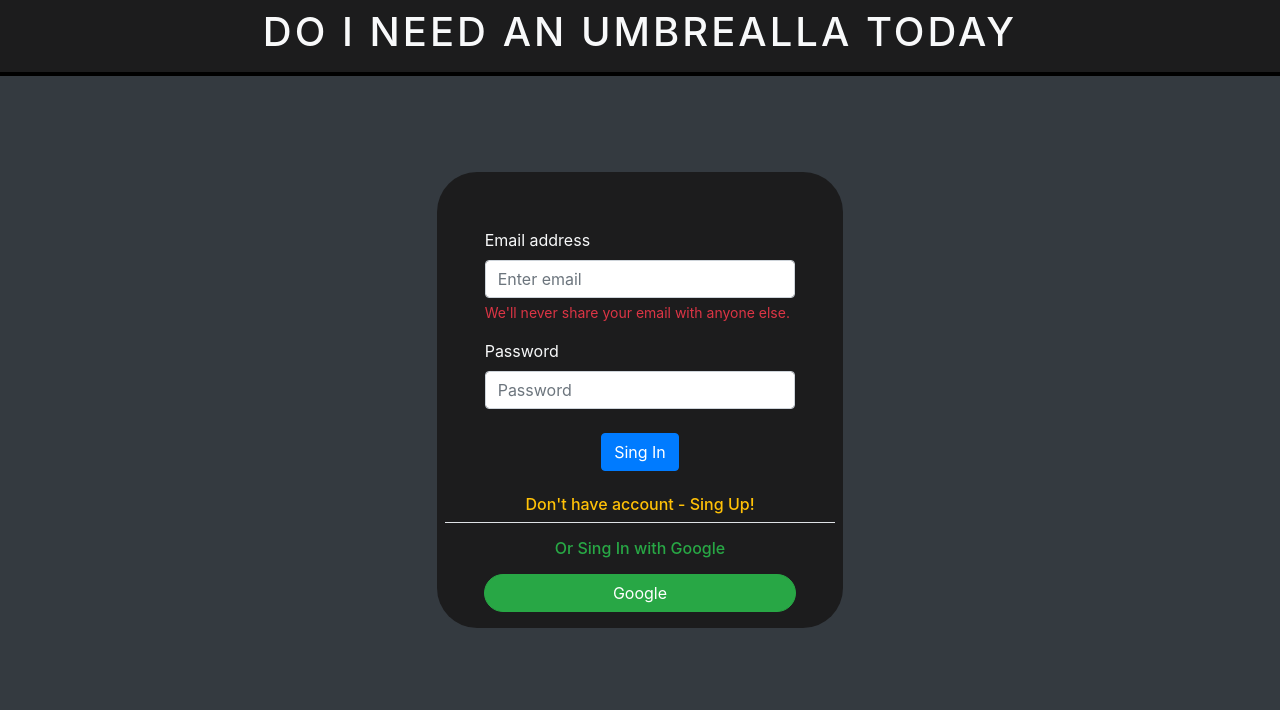
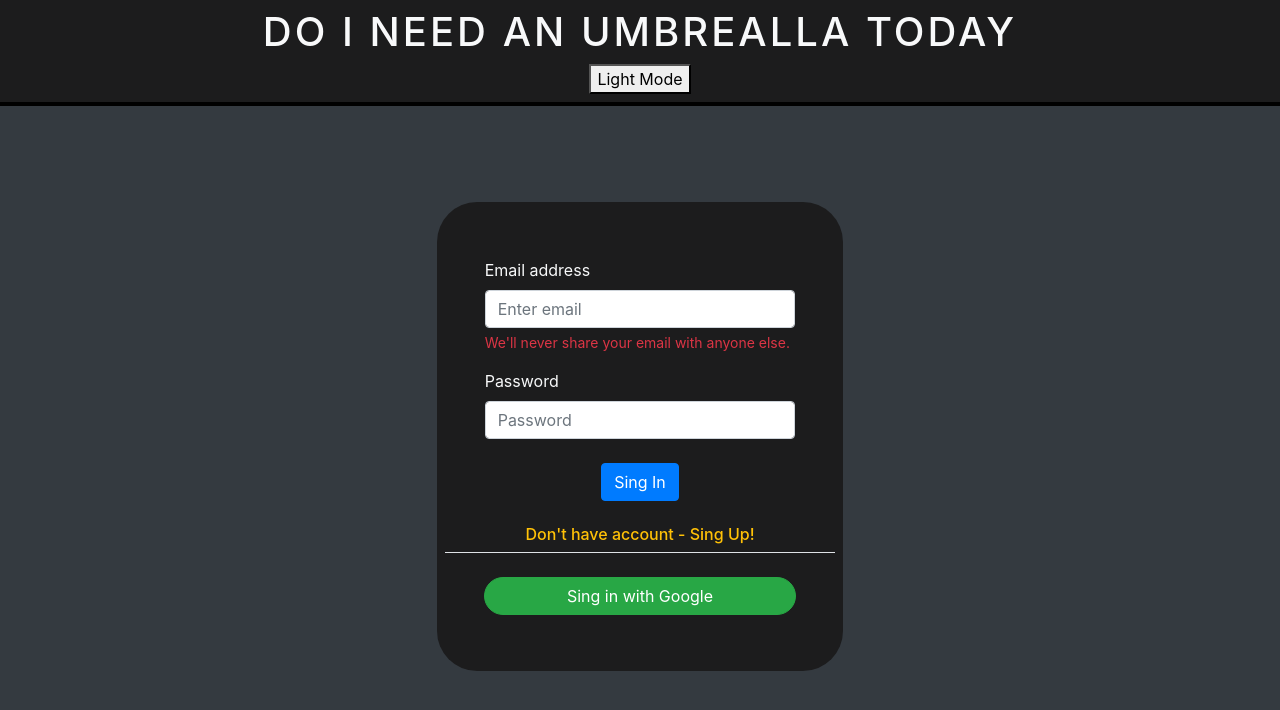
Before and after one commit to Ermal-code/NeedUmbrella-frontend, a React (Create React App) app: page / in a window 1280 px wide. Shown: the top 710 px of the page. Built offline with nearby package versions, Linux system fonts and the light colour scheme; no server answers; what axios-auth-refresh would draw is missing.

Commit message:
added dark mode,redirect,edited some small details

```diff
--- a/package.json
+++ b/package.json
@@ -15,6 +15,7 @@
     "react-router-dom": "^5.2.0",
     "react-scripts": "4.0.2",
     "serve": "^11.3.2",
+    "uniqid": "^5.3.0",
     "web-vitals": "^1.1.0"
   },
   "scripts": {
--- a/public/index.html
+++ b/public/index.html
@@ -2,14 +2,14 @@
 <html lang="en">
   <head>
     <meta charset="utf-8" />
-    <link rel="icon" href="%PUBLIC_URL%/favicon.ico" />
+    <link rel="icon" href="%PUBLIC_URL%/weatherIcon.png" />
     <meta name="viewport" content="width=device-width, initial-scale=1" />
     <meta name="theme-color" content="#000000" />
     <meta
       name="description"
       content="Web site created using create-react-app"
     />
-    <link rel="apple-touch-icon" href="%PUBLIC_URL%/logo192.png" />
+    <link rel="apple-touch-icon" href="%PUBLIC_URL%/weatherIcon.png" />
     <!--
       manifest.json provides metadata used when your web app is installed on a
       user's mobile device or desktop. See https://developers.google.com/web/fundamentals/web-app-manifest/
@@ -24,7 +24,7 @@
       work correctly both with client-side routing and a non-root public URL.
       Learn how to configure a non-root public URL by running `npm run build`.
     -->
-    <title>React App</title>
+    <title>Umbrella</title>
   </head>
   <body>
     <noscript>You need to enable JavaScript to run this app.</noscript>
--- a/src/App.css
+++ b/src/App.css
@@ -1,6 +1,22 @@
 body {
+  overflow-x: hidden;
+}
+
+.dark-mode,
+.light-mode {
+  min-height: 100vh;
+}
+
+.dark-mode {
   background-color: #343a40;
-  overflow-x: hidden;
+}
+
+.light-mode {
+  filter: invert(1) hue-rotate(180deg);
+}
+
+.light-mode .stay {
+  filter: invert(1) hue-rotate(180deg);
 }
 
 .headerUmb {
@@ -9,17 +25,11 @@ body {
   border-bottom: 4px solid black;
 }
 
-.addCity {
+.formWrapper {
   background-color: #1c1c1d;
   border-radius: 40px;
-  /* min-height: 500px; */
 }
 
-.addCity1 {
-  background-color: #1c1c1d;
-  height: 100%;
-  /* min-height: 500px; */
-}
 .cityList ul {
   border-top: solid 2px rgb(167, 164, 164);
   padding: 0;
@@ -44,21 +54,23 @@ body {
   font-weight: bold;
 }
 
-.weatherModal {
-  background-color: #5151536b;
-  padding-top: 100px;
-}
-.modal-content {
+.weatherContent {
   background-color: #1c1c1d;
-
   color: white;
   min-height: 90vh;
 }
-.close {
-  color: white;
+
+.userBox {
+  position: absolute;
+  bottom: 0;
+  left: 0;
+  right: 0;
 }
-.close:hover {
-  color: white;
+
+@media (max-width: 767px) {
+  .userBox {
+    position: relative;
+  }
 }
 
 .showTemp {
--- a/src/App.js
+++ b/src/App.js
@@ -1,15 +1,50 @@
 import "bootstrap/dist/css/bootstrap.min.css";
 import "./App.css";
-import { BrowserRouter as Router, Route } from "react-router-dom";
+import { BrowserRouter as Router, Route, Redirect } from "react-router-dom";
+import { ThemeContext, initialState, Themes } from "./contexts/theme";
 import Home from "./components/Home";
 import Login from "./components/Login";
+import { useState } from "react";
+import HeaderWithDarkMode from "./components/HeaderWithDarkMode";
 
 function App() {
+  const [isLogedIn, setIsLogedIn] = useState(localStorage.getItem("LoggedIn"));
+  const [theme, setTheme] = useState(initialState);
+
   return (
-    <div className="App">
+    <div className={`${theme === Themes.dark ? "dark-mode" : "light-mode"}`}>
       <Router>
-        <Route path="/" exact render={(props) => <Login {...props} />} />
-        <Route path="/home" exact render={(props) => <Home {...props} />} />
+        <ThemeContext.Provider value={[theme, setTheme]}>
+          <HeaderWithDarkMode />
+          <Route
+            path="/"
+            exact
+            render={(props) => (
+              <Login
+                {...props}
+                setIsLogedIn={() =>
+                  setIsLogedIn(localStorage.getItem("LoggedIn"))
+                }
+              />
+            )}
+          >
+            {isLogedIn === "true" && <Redirect to="/home" />}
+          </Route>
+          <Route
+            path="/home"
+            exact
+            render={(props) => (
+              <Home
+                {...props}
+                setIsLogedIn={() =>
+                  setIsLogedIn(localStorage.getItem("LoggedIn"))
+                }
+              />
+            )}
+          >
+            {isLogedIn === "false" && <Redirect to="/" />}
+          </Route>
+        </ThemeContext.Provider>
       </Router>
     </div>
   );
--- /dev/null
+++ b/src/components/FavoriteCities.jsx
@@ -0,0 +1,25 @@
+import React from "react";
+
+const FavoriteCities = ({ cityList, fetchWeather }) => {
+  return (
+    <div className="p-2 pb-5 mb-3">
+      <div className="cityList">
+        <h4 className="text-center">Favorite Cities</h4>
+        <ul className="mt-4">
+          {cityList.map((theCity, index) => (
+            <li
+              key={`city${index}`}
+              onClick={(e) => {
+                fetchWeather(e.currentTarget.innerText);
+              }}
+            >
+              {theCity}
+            </li>
+          ))}
+        </ul>
+      </div>
+    </div>
+  );
+};
+
+export default FavoriteCities;
--- /dev/null
+++ b/src/components/HeaderWithDarkMode.jsx
@@ -0,0 +1,20 @@
+import React, { useContext } from "react";
+import { ThemeContext, Themes } from "../contexts/theme";
+
+const HeaderWithDarkMode = () => {
+  const [theme, setTheme] = useContext(ThemeContext);
+  return (
+    <div className="headerUmb  text-light text-center p-2">
+      <h1>DO I NEED AN UMBREALLA TODAY</h1>
+      <button
+        onClick={() =>
+          setTheme(theme === Themes.dark ? Themes.light : Themes.dark)
+        }
+      >
+        {theme === Themes.dark ? "Light Mode" : "Dark Mode"}
+      </button>
+    </div>
+  );
+};
+
+export default HeaderWithDarkMode;
--- a/src/components/Home.jsx
+++ b/src/components/Home.jsx
@@ -1,6 +1,7 @@
 import React, { useEffect, useState } from "react";
 import { Row, Col, InputGroup, FormControl, Button } from "react-bootstrap";
 import axios from "../helpers/apiCall";
+import FavoriteCities from "./FavoriteCities";
 
 import WeatherContent from "./WeatherContent";
 
@@ -79,6 +80,8 @@ const Home = (props) => {
       );
 
       if (response.statusText === "OK") {
+        localStorage.setItem("LoggedIn", false);
+        props.setIsLogedIn();
         props.history.push("/");
       }
     } catch (error) {
@@ -88,9 +91,6 @@ const Home = (props) => {
 
   return (
     <>
-      <div className="headerUmb  text-light text-center p-2">
-        <h1>DO I NEED AN UMBREALLA TODAY</h1>
-      </div>
       <Row className="no-gutters">
         <Col
           md={8}
@@ -100,7 +100,7 @@ const Home = (props) => {
             className="d-flex justify-content-center"
             style={{ background: "#1c1c1d" }}
           >
-            <InputGroup className="my-3 mx-5 ">
+            <InputGroup className="my-3 mx-5 stay">
               <FormControl
                 placeholder="Search city..."
                 aria-label="Search city..."
@@ -115,6 +115,7 @@ const Home = (props) => {
                     fetchWeather(city);
                     setCity("");
                   }}
+                  disabled={city === ""}
                 >
                   Search
                 </Button>
@@ -132,31 +133,16 @@ const Home = (props) => {
             )}
           </div>
         </Col>
-        <Col md={4} className="text-light position-relative">
-          <div className="addCity1 p-2 pb-5 mb-3">
-            <div className="cityList">
-              <h4 className="text-center">Favorite Cities</h4>
-              <ul className="mt-4">
-                {cityList.map((theCity, index) => (
-                  <li
-                    key={`city${index}`}
-                    onClick={(e) => {
-                      fetchWeather(e.currentTarget.innerText);
-                    }}
-                  >
-                    {theCity}
-                  </li>
-                ))}
-              </ul>
-            </div>
-          </div>
-          <div
-            className="position-absolute text-center border-top border-light"
-            style={{ bottom: 10, right: 0, left: 0 }}
-          >
+        <Col
+          md={4}
+          className="text-light position-relative"
+          style={{ background: "#1c1c1d" }}
+        >
+          <FavoriteCities cityList={cityList} fetchWeather={fetchWeather} />
+          <div className="userBox text-center border-top border-light">
             <div className="d-flex justify-content-center align-items-center mt-2">
               <img
-                className="mr-5"
+                className="mr-5 stay"
                 src={user.img}
                 style={{
                   borderRadius: "50%",
--- a/src/components/Login.jsx
+++ b/src/components/Login.jsx
@@ -1,7 +1,9 @@
-import React, { useState } from "react";
+import React, { useContext, useState } from "react";
 import { Row, Col, Form, Button } from "react-bootstrap";
+import { ThemeContext, Themes } from "../contexts/theme";
 
 const Login = (props) => {
+  const [theme] = useContext(ThemeContext);
   const [singUp, setSingUp] = useState(false);
   const [email, setEmail] = useState("");
   const [password, setPassword] = useState("");
@@ -19,6 +21,7 @@ const Login = (props) => {
             "Content-Type": "application/json",
           },
           body: JSON.stringify({ email, password }),
+          credentials: "include",
         });
       } else {
         response = await fetch(
@@ -29,10 +32,13 @@ const Login = (props) => {
               "Content-Type": "application/json",
             },
             body: JSON.stringify({ email, password, name, lastName }),
+            credentials: "include",
           }
         );
       }
       if (response.ok) {
+        localStorage.setItem("LoggedIn", true);
+        props.setIsLogedIn();
         props.history.push("/home");
       } else {
         alert("Something went wrong");
@@ -43,26 +49,23 @@ const Login = (props) => {
   };
   return (
     <div>
-      <div className="headerUmb  text-light text-center p-2">
-        <h1>DO I NEED AN UMBREALLA TODAY</h1>
-      </div>
       <Row className="mt-5">
         <Col
           xs={{ span: 10, offset: 1 }}
           sm={{ span: 8, offset: 2 }}
           md={{ span: 6, offset: 3 }}
           lg={{ span: 4, offset: 4 }}
-          className="text-light"
+          className={`${theme === Themes.dark ? "text-light" : "text-dark"}`}
         >
-          <div className="addCity mt-5 mb-3 p-2">
-            <form onSubmit={singInOrSingUp} className="px-4 pt-5 mx-3">
+          <div className="formWrapper mt-5 mb-3 p-2">
+            <form onSubmit={singInOrSingUp} className="px-4 pt-5 mx-3 stay">
               {singUp && (
                 <>
                   <Form.Group>
                     <Form.Label>Name</Form.Label>
                     <Form.Control
                       type="text"
-                      placeholder="Password"
+                      placeholder="Name"
                       value={name}
                       onChange={(e) => setName(e.currentTarget.value)}
                     />
@@ -72,7 +75,7 @@ const Login = (props) => {
                     <Form.Label>Last Name</Form.Label>
                     <Form.Control
                       type="text"
-                      placeholder="Password"
+                      placeholder="Last name"
                       value={lastName}
                       onChange={(e) => setLastName(e.currentTarget.value)}
                     />
@@ -88,9 +91,11 @@ const Login = (props) => {
                   value={email}
                   onChange={(e) => setEmail(e.currentTarget.value)}
                 />
-                <Form.Text className="text-danger">
-                  We'll never share your email with anyone else.
-                </Form.Text>
+                {!singUp && (
+                  <Form.Text className="text-danger">
+                    We'll never share your email with anyone else.
+                  </Form.Text>
+                )}
               </Form.Group>
 
               <Form.Group>
@@ -117,16 +122,14 @@ const Login = (props) => {
               </div>
             </form>
             <div className="border-top border-muted text-center">
-              <h6 className="text-center text-success mt-3">
-                Or Sing In with Google
-              </h6>
               <a href={`${process.env.REACT_APP_BE_URL}/users/googleLogin`}>
                 <Button
                   variant="success"
-                  className="my-2 rounded-pill"
+                  className="mt-4 mb-5 rounded-pill stay"
                   style={{ width: "80%" }}
+                  onClick={() => localStorage.setItem("LoggedIn", true)}
                 >
-                  Google
+                  Sing in with Google
                 </Button>
               </a>
             </div>
--- a/src/components/WeatherContent.jsx
+++ b/src/components/WeatherContent.jsx
@@ -13,7 +13,7 @@ const WeatherContent = (props) => {
     } else if (type === "Haze") {
       url = `url(https://p0.pikist.com/photos/34/668/fog-trueb-trees-landscape-nature-haze-weather-forest-light.jpg)`;
     } else if (type === "Rain") {
-      url = `url(https://bluestemamphitheater.org/wp-content/uploads/blog-rain-or-shine.jpg)`;
+      url = `url(https://wpcdn.us-east-1.vip.tn-cloud.net/www.myneworleans.com/content/uploads/2021/04/r/y/gettyimages-1257951336.jpg)`;
     }
     return url;
   };
@@ -91,7 +91,7 @@ const WeatherContent = (props) => {
           backgroundSize: "cover",
           position: "relative",
         }}
-        className="modal-content"
+        className="weatherContent stay"
       >
         <div className="mBody">
           <h1 className="text-center mt-3">
--- /dev/null
+++ b/src/contexts/theme.js
@@ -0,0 +1,10 @@
+import { createContext } from "react";
+
+export const ThemeContext = createContext();
+
+export const Themes = {
+  dark: "DARK",
+  light: "LIGHT",
+};
+
+export const initialState = Themes.dark;
```
Also changed, not shown: public/weatherIcon.png (added), 1 other file (tests, documents, lock files or other folders).
